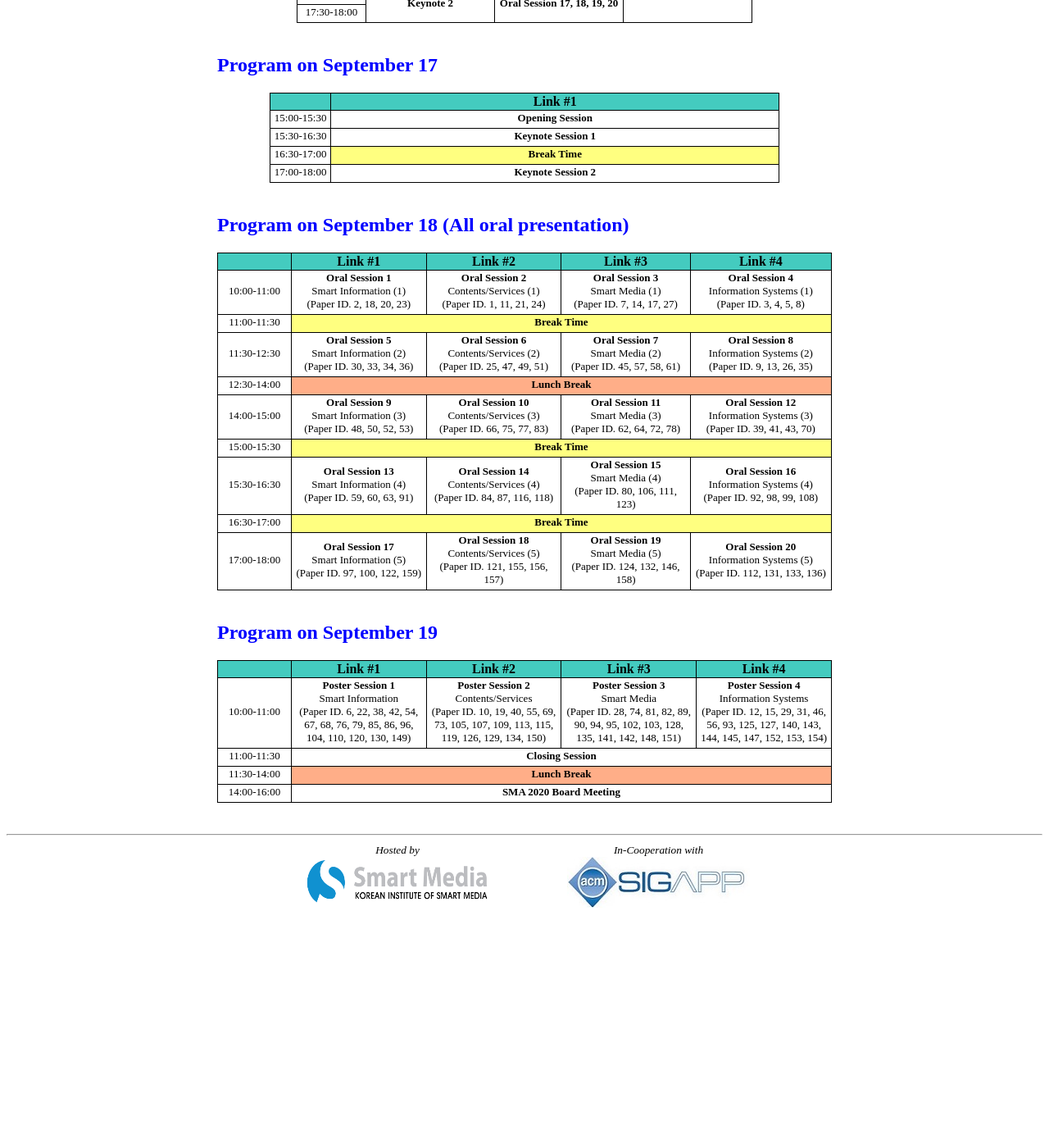
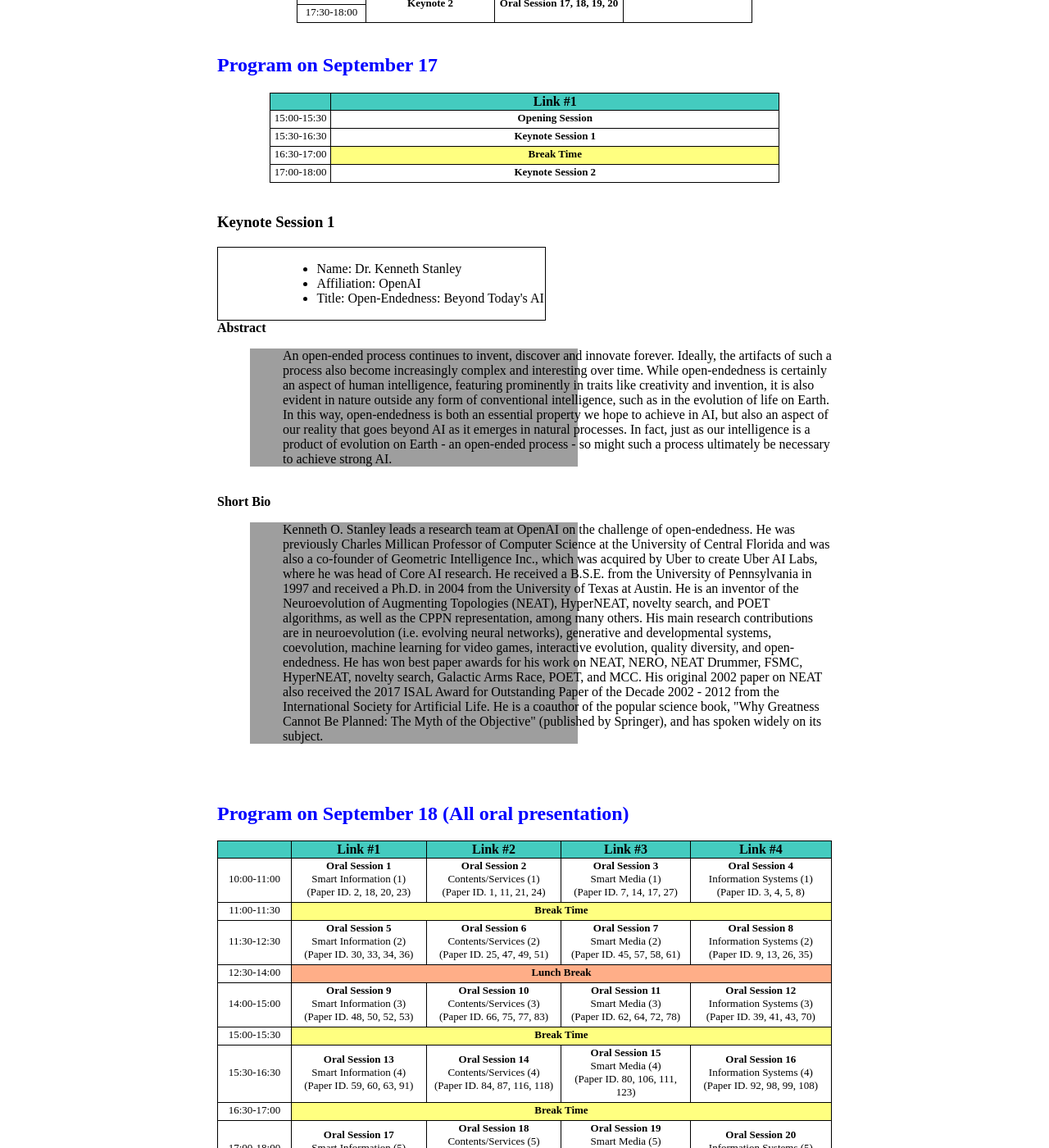
Before and after one commit to icea-conf/sma-2020.github.io, a Jekyll site: the page built from program/index.html, in a window 1280 px wide and 1400 px high, scrolled down 546 px. Shown: the whole window at 82% size. Built offline with Jekyll 4.4.1, drawn with Linux system fonts in a browser that asks for light colours; before the commit the page ends 1657 px from its top, so only the background shows below that.

Commit message:
Update index.html

```diff
--- a/program/index.html
+++ b/program/index.html
@@ -206,7 +206,34 @@
                          </tr>
                     </tbody>
                </table>
-               </center>
+               </center><br>
+
+               <h3>Keynote Session 1</h3>
+               <table class="tlayout2" cellspacing="0">
+                    <tbody>
+                         <tr>
+                              <td width="20%">
+                              </td>
+                              <td width="80%">
+                                   <ul>
+                                        <li>Name: Dr. Kenneth Stanley</li>
+                                        <li>Affiliation: OpenAI</li>
+                                        <li>Title: Open-Endedness: Beyond Today's AI</li>
+                                   </ul>
+                              </td>
+                         </tr>
+                    </tbody>
+               </table>
+
+               <b>Abstract</b>
+               <ul class="ul-style">
+                    <li class="li-style"><a style="text-align: justify">An open-ended process continues to invent, discover and innovate forever.  Ideally, the artifacts of such a process also become increasingly complex and interesting over time.  While open-endedness is certainly an aspect of human intelligence, featuring prominently in traits like creativity and invention, it is also evident in nature outside any form of conventional intelligence, such as in the evolution of life on Earth.  In this way, open-endedness is both an essential property we hope to achieve in AI, but also an aspect of our reality that goes beyond AI as it emerges in natural processes.  In fact, just as our intelligence is a product of evolution on Earth - an open-ended process - so might such a process ultimately be necessary to achieve strong AI.</a></li><br>
+               </ul>
+
+               <b>Short Bio</b>
+               <ul class="ul-style">
+                    <li class="li-style"><a style="text-align: justify">Kenneth O. Stanley leads a research team at OpenAI on the challenge of open-endedness. He was previously Charles Millican Professor of Computer Science at the University of Central Florida and was also a co-founder of Geometric Intelligence Inc., which was acquired by Uber to create Uber AI Labs, where he was head of Core AI research.  He received a B.S.E. from the University of Pennsylvania in 1997 and received a Ph.D. in 2004 from the University of Texas at Austin.  He is an inventor of the Neuroevolution of Augmenting Topologies (NEAT), HyperNEAT, novelty search, and POET algorithms, as well as the CPPN representation, among many others.  His main research contributions are in neuroevolution (i.e. evolving neural networks), generative and developmental systems, coevolution, machine learning for video games, interactive evolution, quality diversity, and open-endedness. He has won best paper awards for his work on NEAT, NERO, NEAT Drummer, FSMC, HyperNEAT, novelty search, Galactic Arms Race, POET, and MCC. His original 2002 paper on NEAT also received the 2017 ISAL Award for Outstanding Paper of the Decade 2002 - 2012 from the International Society for Artificial Life. He is a coauthor of the popular science book, "Why Greatness Cannot Be Planned: The Myth of the Objective" (published by Springer), and has spoken widely on its subject.</a></li><br>
+               </ul>
           </div><br>
 
           <div>
```
